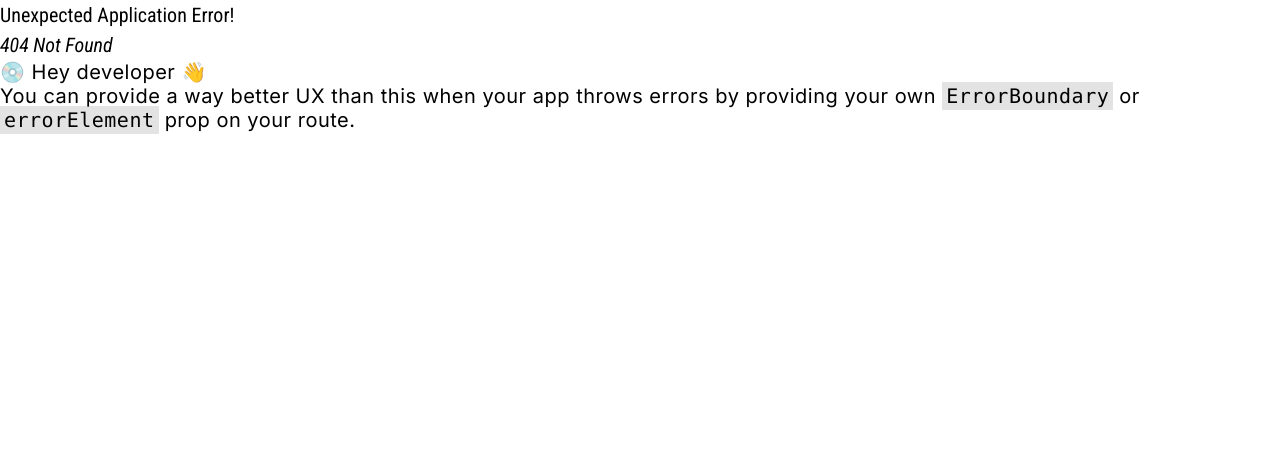
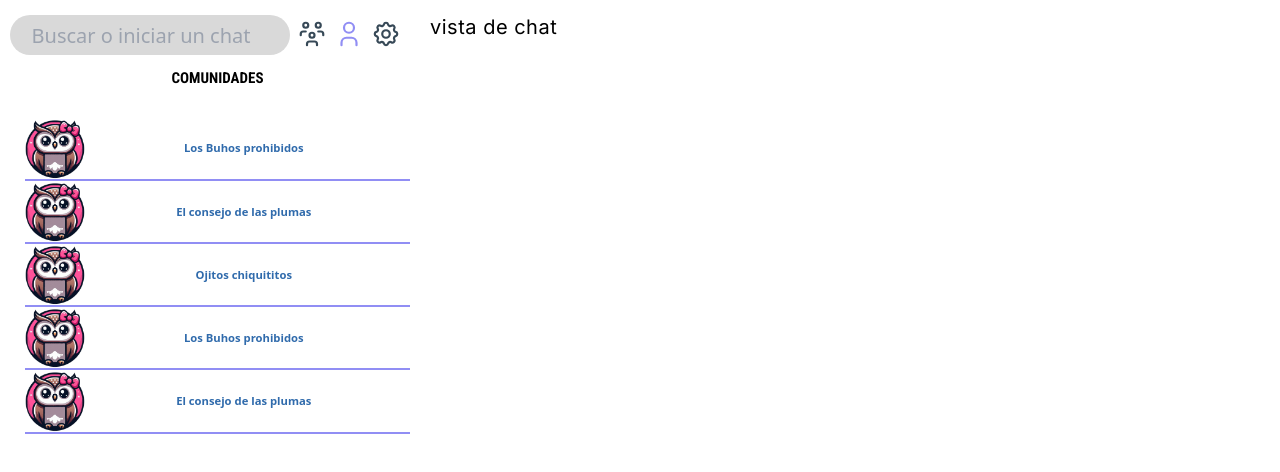
Before and after one commit to FelipeCabal/gossip-web-frontend, a React (Vite) app: page /chatsPage in a window 1280 px wide. Before the commit this address had no page. Shown: the top 472 px of the page. Built offline with nearby package versions, Linux system fonts and the light colour scheme.

Commit message:
adelanto de chats page

```diff
--- /dev/null
+++ b/src/pages/PaginaChats/paginaChats.css
@@ -0,0 +1,48 @@
+.contenedor-chats-page {
+    display: grid;
+    grid-template-areas: "chats-communities vista-chat";
+    grid-template-columns: 1fr 2fr;
+    grid-auto-flow: column;
+    column-gap: 5px;
+    margin-top: 15px;
+}
+
+.left-column-chats {
+    margin-left: 10px;
+
+}
+
+.left-column-chats .searchChatCommunity {
+    display: flex;
+    flex-direction: row;
+}
+
+.left-column-chats .searchChatCommunity .community {
+    margin-top: 4px;
+    margin-left: 7px;
+    color: #374957;
+}
+
+.left-column-chats .searchChatCommunity .personalChat {
+    margin-top: 4px;
+    margin-left: 7px;
+    color: #918ef4;
+}
+
+.left-column-chats .searchChatCommunity .settings {
+    margin-top: 4px;
+    margin-left: 7px;
+    color: #374957;
+}
+
+.left-column-chats .searchChats {
+    background-color: #d9d9d9;
+    border-radius: 20px;
+    width: 280px;
+    height: 40px;
+    text-align: center;
+}
+
+.left-column-chats .searchChats::placeholder {
+    text-align: center;
+}
--- /dev/null
+++ b/src/pages/PaginaChats/paginaChats.jsx
@@ -0,0 +1,57 @@
+import { Outlet } from "react-router-dom"
+import Comunidades from "../../components/ComunidadesDesplegables"
+
+import './paginaChats.css'
+
+export function PaginaChats() {
+
+    return (<>
+
+        <Outlet />
+        <div className="contenedor-chats-page">
+            <div className="left-column-chats">
+                <div className="searchChatCommunity">
+                    <input type="search" className="searchChats" placeholder="Buscar o iniciar un chat" />
+
+                    <svg className="community" xmlns="http://www.w3.org/2000/svg" viewBox="0 0 24 24" fill="none" stroke="currentColor" stroke-linecap="round" stroke-linejoin="round"
+                        width="30" height="30" stroke-width="1.75">
+                        <path d="M10 13a2 2 0 1 0 4 0a2 2 0 0 0 -4 0"></path>
+                        <path d="M8 21v-1a2 2 0 0 1 2 -2h4a2 2 0 0 1 2 2v1"></path>
+                        <path d="M15 5a2 2 0 1 0 4 0a2 2 0 0 0 -4 0"></path>
+                        <path d="M17 10h2a2 2 0 0 1 2 2v1"></path>
+                        <path d="M5 5a2 2 0 1 0 4 0a2 2 0 0 0 -4 0"></path>
+                        <path d="M3 13v-1a2 2 0 0 1 2 -2h2"></path>
+                    </svg>
+
+                    <svg className="personalChat" xmlns="http://www.w3.org/2000/svg" viewBox="0 0 24 24" fill="none" stroke="currentColor" stroke-linecap="round" stroke-linejoin="round"
+                        width="30" height="30" stroke-width="1.75">
+                        <path d="M8 7a4 4 0 1 0 8 0a4 4 0 0 0 -8 0"></path>
+                        <path d="M6 21v-2a4 4 0 0 1 4 -4h4a4 4 0 0 1 4 4v2"></path>
+                    </svg>
+
+                    <svg className="settings" xmlns="http://www.w3.org/2000/svg" viewBox="0 0 24 24" fill="none" stroke="currentColor" stroke-linecap="round" stroke-linejoin="round"
+                        width="30" height="30" stroke-width="1.75">
+                        <path d="M10.325 4.317c.426 -1.756 2.924 -1.756 3.35 0a1.724 1.724 0 0 0 2.573 1.066c1.543 -.94 3.31 .826 2.37 2.37a1.724 1.724 0 0 0 1.065 2.572c1.756 .426 1.756 2.924 0 3.35a1.724 1.724 0 0 0 -1.066 2.573c.94 1.543 -.826 3.31 -2.37 2.37a1.724 1.724 0 0 0 -2.572 1.065c-.426 1.756 -2.924 1.756 -3.35 0a1.724 1.724 0 0 0 -2.573 -1.066c-1.543 .94 -3.31 -.826 -2.37 -2.37a1.724 1.724 0 0 0 -1.065 -2.572c-1.756 -.426 -1.756 -2.924 0 -3.35a1.724 1.724 0 0 0 1.066 -2.573c-.94 -1.543 .826 -3.31 2.37 -2.37c1 .608 2.296 .07 2.572 -1.065z"></path>
+                        <path d="M9 12a3 3 0 1 0 6 0a3 3 0 0 0 -6 0"></path>
+                    </svg>
+                </div>
+
+                < Comunidades />
+
+                {
+                    //SECCION PARA CHATS
+                }
+            </div>
+
+            <div className="right-column-chats">
+                <div className="separacion"></div>
+                <p>vista de chat</p>
+                {
+                    //SECCION PARA VISTA DE CHAT PERSONAL
+                }
+            </div>
+        </div>
+
+
+    </>)
+}
--- a/src/partials/navbar.jsx
+++ b/src/partials/navbar.jsx
@@ -24,7 +24,7 @@ const Navbar = () => {
                     <div className=" h-20 text-slate-950 flex items-center justify-center ">
                         <Link to={'/perfil/' + usuario.id} className="flex flex-row items-center justify-center p-2">
                             <img src={img} alt="Gossip-web" className="max-w-full w-20" />
-                            <h1 className="hidden -m-1 -mt-3.5 px-5 text-3xl sm:block">Username</h1>
+                            <h1 className="hidden -m-1 -mt-3.5 px-5 text-3xl sm:block">{usuario.nombre}</h1>
                         </Link>
                     </div>
                     <div className=" h-20 text-slate-950 flex items-center justify-center ">
@@ -47,7 +47,7 @@ const Navbar = () => {
                             <Link to="/homepage/postForm" className="flex-1 flex items-center justify-center hover:text-gray-300">
                                 <img src={imgCommunity} alt="Comunidades" className="max-w-full w-8 sm:w-12" />
                             </Link>
-                            <Link to="/messaging" className="flex-1 flex items-center justify-center hover:text-gray-300">
+                            <Link to="/chatsPage" className="flex-1 flex items-center justify-center hover:text-gray-300">
                                 <img src={imgMensajes} alt="Mensajes" className="max-w-full w-8 sm:w-12" />
                             </Link>
 
@@ -62,7 +62,7 @@ const Navbar = () => {
                         </div>
                     </div>
                 </nav>
-        </header>: <></>
+            </header> : <></>
         }
     </>
 };
```
Also changed, not shown: src/App.jsx (+6 -1 lines). Lines whose indentation alone changed are shown as unchanged.
